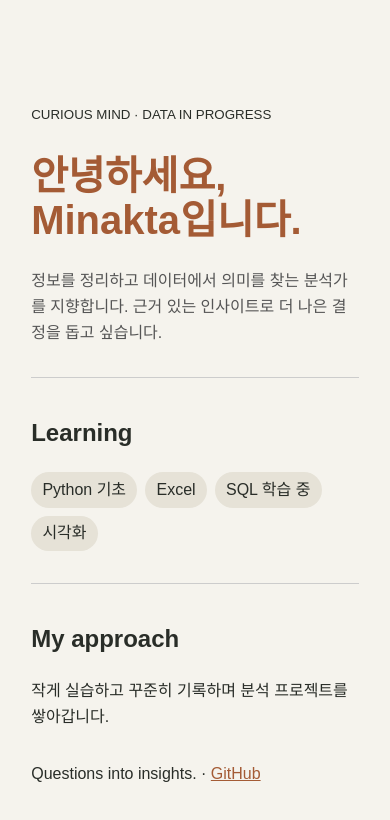
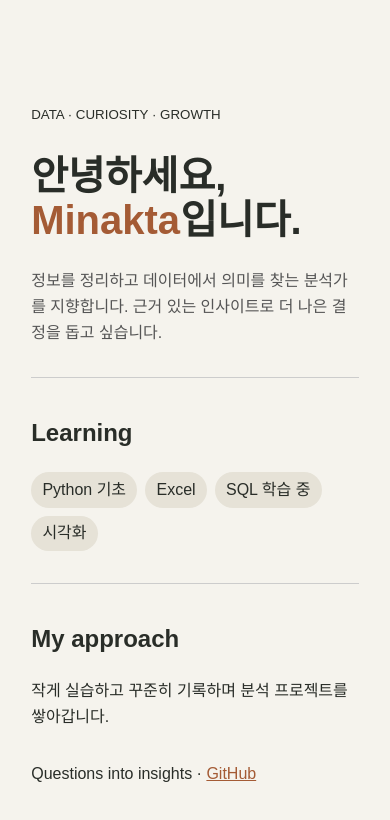
Before and after one commit to minakta/261113_emptie, a plain HTML site: page index.html in a window 390 px wide. Drawn offline with Linux system fonts and the light colour scheme.

Commit message:
Finalize compact responsive analyst profile

```diff
--- a/index.html
+++ b/index.html
@@ -1,3 +1,3 @@
 <!doctype html><html lang="ko"><meta charset="utf-8"><meta name="viewport" content="width=device-width,initial-scale=1"><title>Minakta | Data</title><style>
-*{box-sizing:border-box}body{margin:0;background:#f5f3ed;color:#292d28;font:16px/1.6 Arial}main{max-width:680px;margin:auto;padding:12vh 8vw}h1{font-size:clamp(2.5rem,10vw,5rem);line-height:1.1}h1,b,a{color:#a45b35}.lead{color:#555}.panel{border-top:1px solid #ccc;margin-top:2rem;padding-top:1rem}.skills{display:flex;flex-wrap:wrap;gap:.5rem}.skills span{background:#e6e2d7;padding:.3rem .7rem;border-radius:2rem}footer{margin-top:2rem}
-</style><main><small>CURIOUS MIND · DATA IN PROGRESS</small><h1>안녕하세요,<br><b>Minakta</b>입니다.</h1><p class="lead">정보를 정리하고 데이터에서 의미를 찾는 분석가를 지향합니다. 근거 있는 인사이트로 더 나은 결정을 돕고 싶습니다.</p><section class="panel"><h2>Learning</h2><div class="skills"><span>Python 기초</span><span>Excel</span><span>SQL 학습 중</span><span>시각화</span></div></section><section class="panel"><h2>My approach</h2><p>작게 실습하고 꾸준히 기록하며 분석 프로젝트를 쌓아갑니다.</p></section><footer>Questions into insights. · <a href="https://github.com/minakta">GitHub</a></footer></main></html>
+*{box-sizing:border-box}body{margin:0;background:#f5f3ed;color:#292d28;font:16px/1.6 Arial}main{max-width:680px;margin:auto;padding:12vh 8vw}h1{font-size:clamp(2.5rem,10vw,5rem);line-height:1.1}b,a{color:#a45b35}.lead{color:#555}.panel{border-top:1px solid #ccc;margin-top:2rem;padding-top:1rem}.skills{display:flex;flex-wrap:wrap;gap:.5rem}.skills span{background:#e6e2d7;padding:.3rem .7rem;border-radius:2rem}footer{margin-top:2rem}
+</style><main><small>DATA · CURIOSITY · GROWTH</small><h1>안녕하세요,<br><b>Minakta</b>입니다.</h1><p class="lead">정보를 정리하고 데이터에서 의미를 찾는 분석가를 지향합니다. 근거 있는 인사이트로 더 나은 결정을 돕고 싶습니다.</p><section class="panel"><h2>Learning</h2><div class="skills"><span>Python 기초</span><span>Excel</span><span>SQL 학습 중</span><span>시각화</span></div></section><section class="panel"><h2>My approach</h2><p>작게 실습하고 꾸준히 기록하며 분석 프로젝트를 쌓아갑니다.</p></section><footer>Questions into insights · <a href="https://github.com/minakta">GitHub</a></footer></main></html>
```
